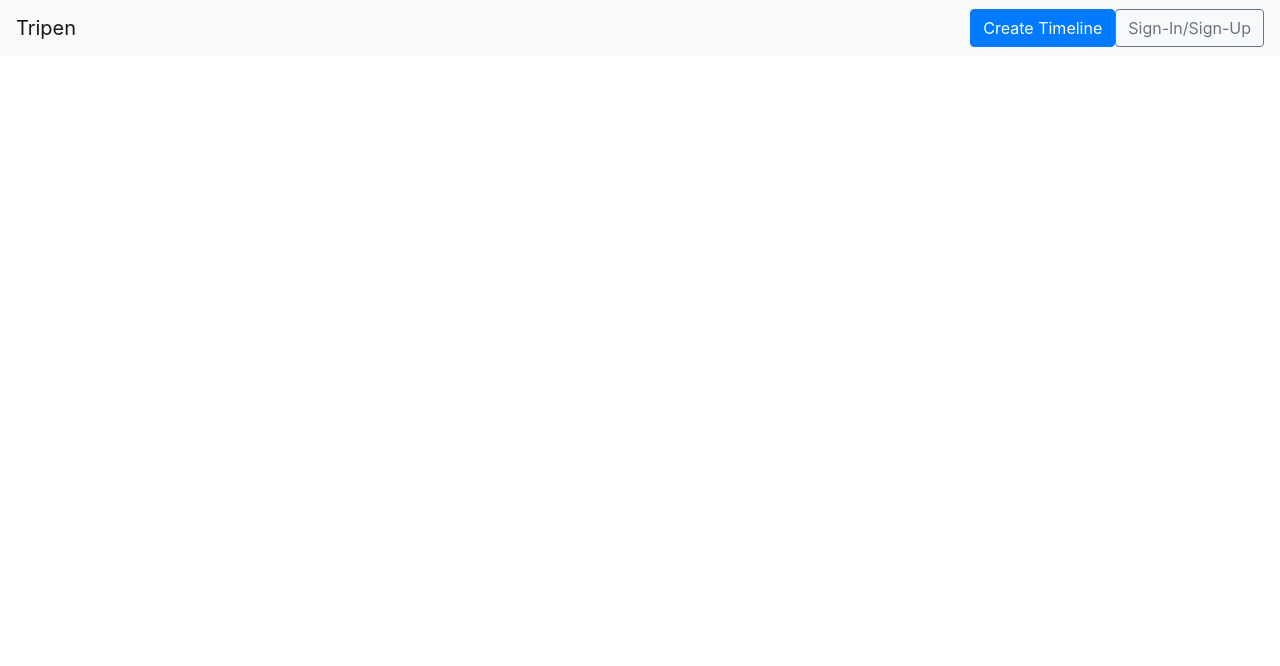
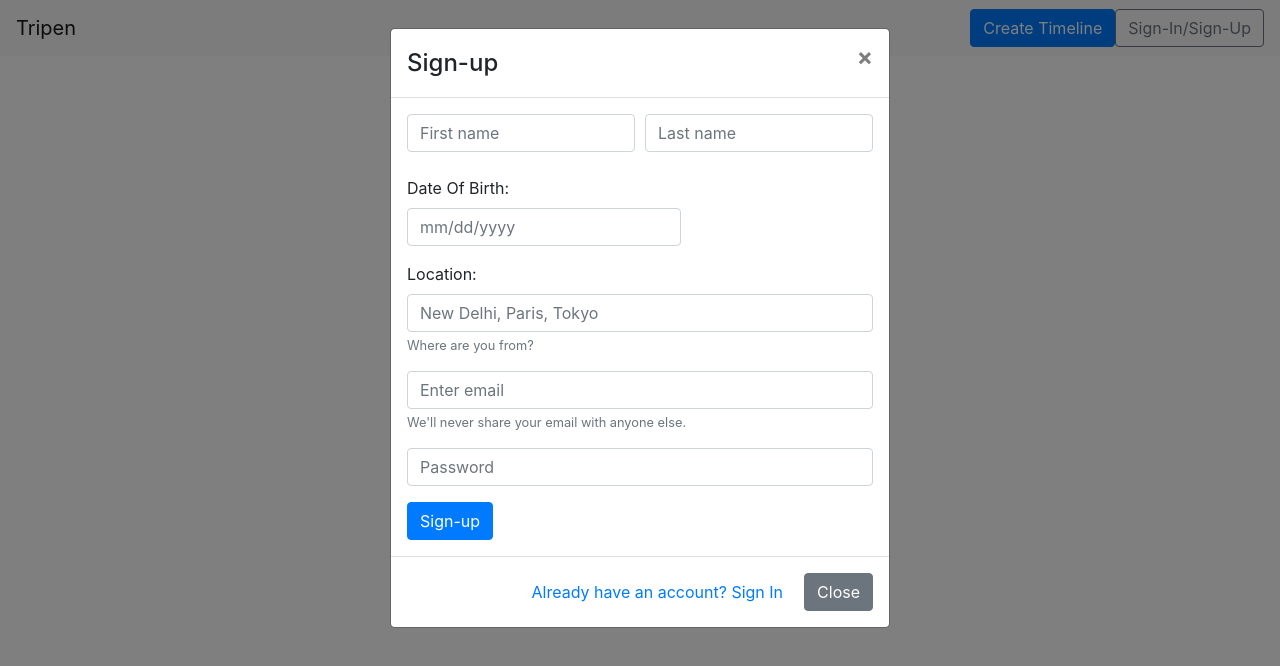
Before and after one commit to thapasya-m/batch-10-tripen, a React (Create React App) app in the folder client/: page / in a window 1280 px wide. Shown: the top 666 px of the page. Built offline with nearby package versions, Linux system fonts and the light colour scheme.

Commit message:
refactor: login module
- labels hidden to optiminise space
- datepicker max date set (for age limit)

```diff
--- a/client/src/components/LoginModal/LoginModal.jsx
+++ b/client/src/components/LoginModal/LoginModal.jsx
@@ -2,11 +2,10 @@ import React, { useState } from 'react';
 import { Button, Modal, Form } from 'react-bootstrap';
 import EmailAndPassInput from '../molecules/EmailAndPassInput';
 import SignUpDetails from '../molecules/SignUpDetails';
-import SignInUpButton from '../atoms/SignInUpButton';
 
 const LoginModal = () => {
-  const [show, setShow] = useState(false);
-  const [signUp, setSignUp] = useState(false);
+  const [show, setShow] = useState(true);
+  const [signUp, setSignUp] = useState(true);
   const handleClose = () => setShow(false);
   const handleShow = () => setShow(true);
   const initSignUp = () => setSignUp(true);
--- a/client/src/components/atoms/DatePicker.jsx
+++ b/client/src/components/atoms/DatePicker.jsx
@@ -1,14 +1,18 @@
 import React, { useState } from 'react';
 import DatePicker from 'react-datepicker';
 import 'react-datepicker/dist/react-datepicker.css';
+import { subYears } from 'date-fns/esm';
 
 const MyDatePicker = () => {
-  const [startDate, setStartDate] = useState(new Date());
+  const [startDate, setStartDate] = useState(null);
   return (
     <DatePicker
-      placeholderText={new Date()}
       selected={startDate}
+      placeholderText="mm/dd/yyyy"
+      showYearDropdown
+      scrollableYearDropdown
       onChange={(date) => setStartDate(date)}
+      maxDate={subYears(new Date(), 18)}
       className="form-control"
     />
   );
--- a/client/src/components/atoms/SignInUpButton.jsx
+++ /dev/null
@@ -1,19 +0,0 @@
-import React from 'react';
-import { Button } from 'react-bootstrap';
-
-export default function SignInUpButton(props) {
-  const { signUp } = this.props;
-  const message = signUp
-    ? 'Already have an account? Sign In'
-    : 'Dont have an account? Sign Up.';
-
-  return (
-    <>
-      {signUp ? (
-        <Button variant="link"></Button>
-      ) : (
-        <Button variant="link"></Button>
-      )}
-    </>
-  );
-}
--- a/client/src/components/molecules/EmailAndPassInput.jsx
+++ b/client/src/components/molecules/EmailAndPassInput.jsx
@@ -5,14 +5,14 @@ export default function EmailAndPassInput() {
   return (
     <>
       <Form.Group controlId="formBasicEmail">
-        <Form.Label>Email address</Form.Label>
+        <Form.Label hidden>Email address</Form.Label>
         <Form.Control type="email" placeholder="Enter email" />
         <Form.Text className="text-muted">
           We'll never share your email with anyone else.
         </Form.Text>
       </Form.Group>
       <Form.Group controlId="formBasicPassword">
-        <Form.Label>Password</Form.Label>
+        <Form.Label hidden>Password</Form.Label>
         <Form.Control type="password" placeholder="Password" />
       </Form.Group>
     </>
--- a/client/src/components/molecules/SignUpDetails.jsx
+++ b/client/src/components/molecules/SignUpDetails.jsx
@@ -7,15 +7,17 @@ export default function SignUpDetails() {
     <div>
       <Form.Row>
         <Col>
+          <Form.Label hidden>First Name:</Form.Label>
           <Form.Control placeholder="First name" />
         </Col>
         <Col>
+          <Form.Label hidden>Last name:</Form.Label>
           <Form.Control placeholder="Last name" />
         </Col>
       </Form.Row>
       <br></br>
       <Form.Group controlId="dateOfBirth">
-        <Form.Label>Date Of Birth</Form.Label>
+        <Form.Label>Date Of Birth:</Form.Label>
         <br />
         <MyDatePicker></MyDatePicker>
       </Form.Group>
```
